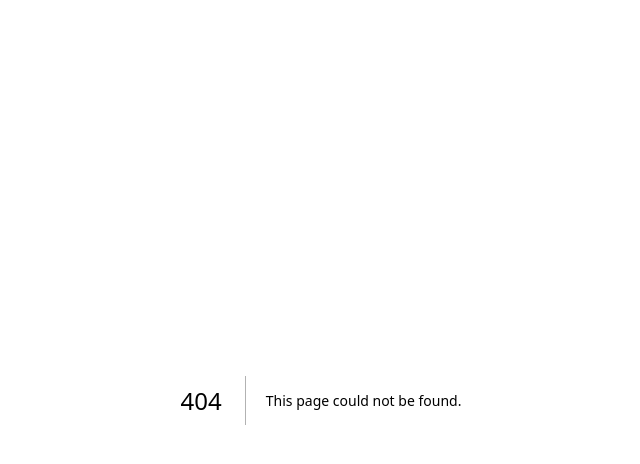
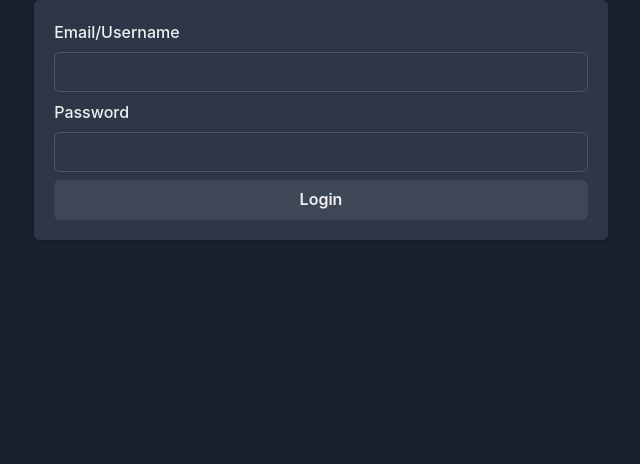
Before and after one commit to haikalrowi/aa-library, a Next.js app: page /student in a window 1280 px wide. Before the commit this address had no page. Shown: the top 464 px of the page, without its empty margins (319-959 px from the left). Built offline with nearby package versions, Linux system fonts and the light colour scheme; no server answers.

Commit message:
Create page.tsx

```diff
--- /dev/null
+++ b/src/app/student/page.tsx
@@ -0,0 +1,17 @@
+import SharedLogin from "@/components/SharedLogin";
+import StudentDashboard from "@/components/StudentDashboard";
+import { studentIsStudent, studentLogin } from "@/lib/action";
+
+function Login() {
+  return <SharedLogin form={{ action: studentLogin }} />;
+}
+
+function Dashboard() {
+  return <StudentDashboard />;
+}
+
+export default async function Student() {
+  const isStudent = await studentIsStudent();
+
+  return isStudent ? <Dashboard /> : <Login />;
+}
```
